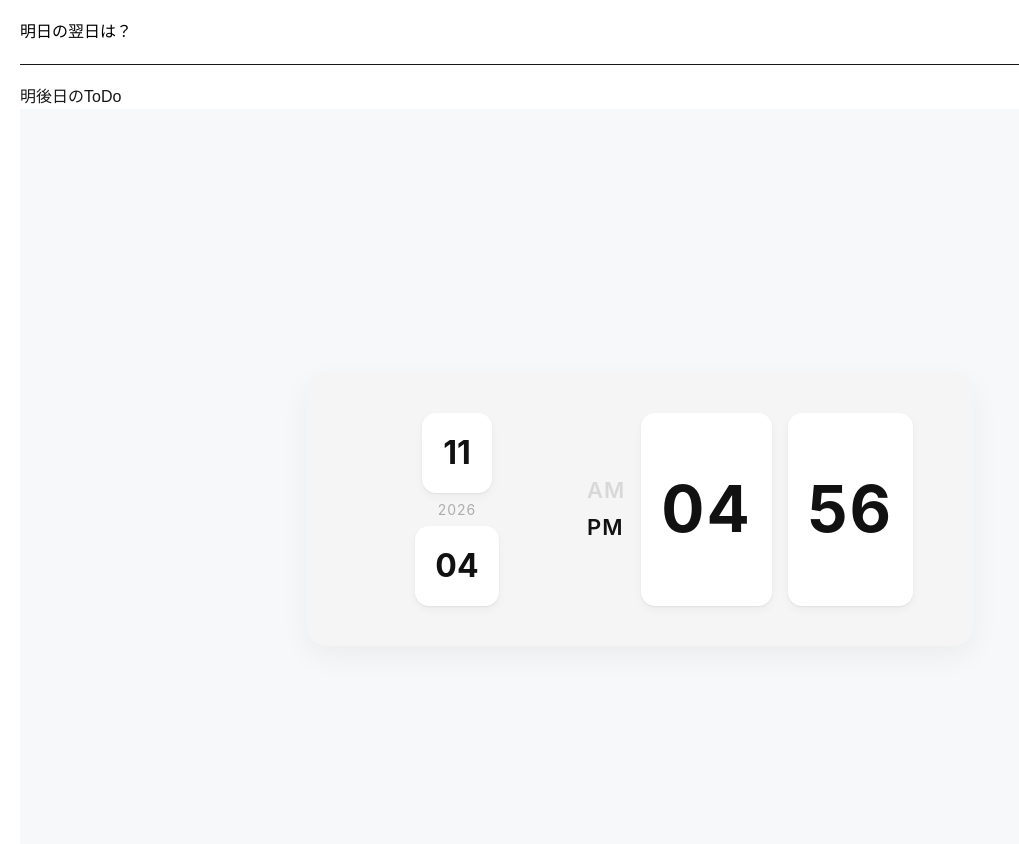
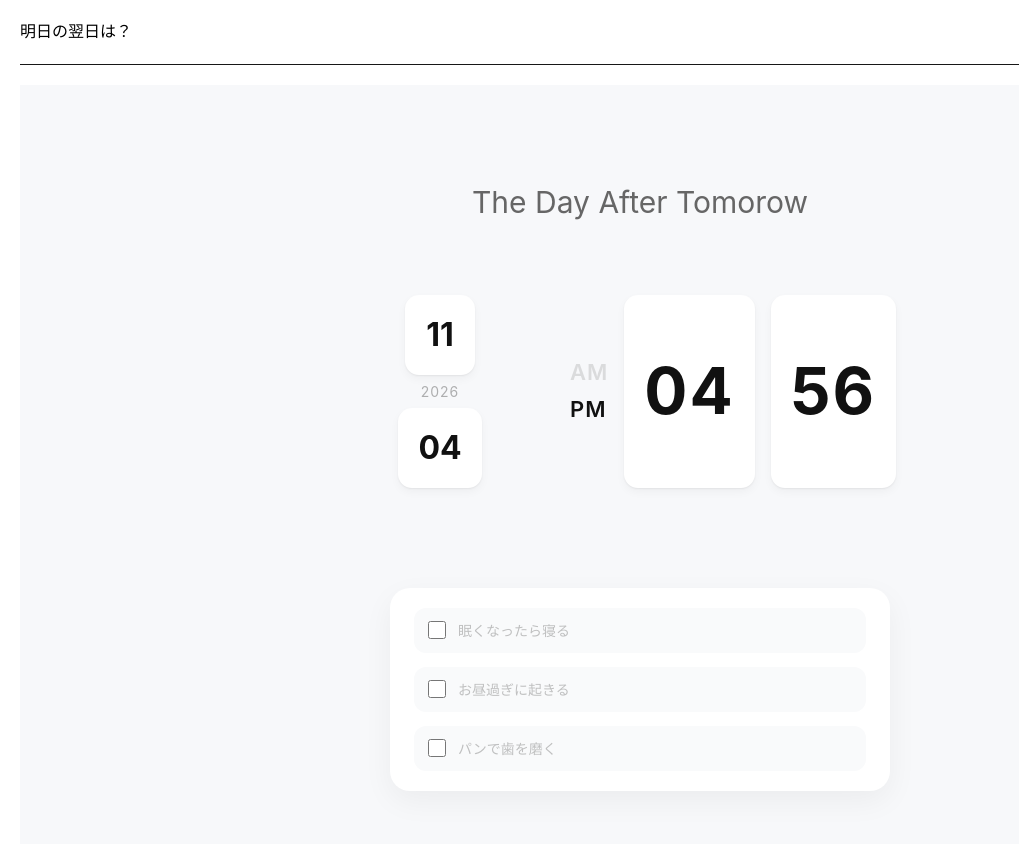
Before and after one commit to Tompedia-Labo/kuso-apps, a Next.js app in the folder web/: page /the-day-after-tomorow in a window 1280 px wide. Shown: the top 844 px of the page, without its empty margins (0-1019 px from the left). Built offline with nearby package versions, Linux system fonts and the light colour scheme.

Commit message:
ToDoの表示部分も作った

```diff
--- a/web/app/the-day-after-tomorow/page.tsx
+++ b/web/app/the-day-after-tomorow/page.tsx
@@ -20,9 +20,8 @@ export default function Page() {
   const isAm = true
 
   return (
-    <div>
-      <h2>明後日のToDo</h2>
     <div className={styles.mainArea}>
+      <h2 className={styles.mainTitle}>The Day After Tomorow</h2>
       <div className={styles.datetimeArea}>
         <div className={styles.dateArea}>
           <div className={styles.dateDblock}>{dd}</div>
@@ -38,6 +37,21 @@ export default function Page() {
           <div className={styles.clockMblock}>{mm}</div>
         </div>
       </div>
+      <div className={styles.todoArea}>
+        <div className={styles.todoItem}>
+          <input type="checkbox" />
+          <span>眠くなったら寝る</span>
+        </div>
+
+        <div className={styles.todoItem}>
+          <input type="checkbox" />
+          <span>お昼過ぎに起きる</span>
+        </div>
+
+        <div className={styles.todoItem}>
+          <input type="checkbox" />
+          <span>パンで歯を磨く</span>
+        </div>
       </div>
     </div>
   );
--- a/web/app/the-day-after-tomorow/style.module.css
+++ b/web/app/the-day-after-tomorow/style.module.css
@@ -2,16 +2,24 @@
   min-height: 100vh;
   background: #f7f8fa;
   display: flex;
+  flex-direction: column;
   align-items: center;
   justify-content: center;
   font-family: -apple-system, BlinkMacSystemFont, "Segoe UI", Roboto, sans-serif;
+  gap: 30px;
 
 }
+.mainTitle {
+  color: #666;
+  font-size: 30px;
+}
 .datetimeArea {
-  background: whitesmoke;
+  /* background: white; */
   padding: 40px 60px;
+  width: 100%;
+  max-width: 700px;
   border-radius: 20px;
-  box-shadow: 0 10px 30px rgba(0, 0, 0, 0.05);
+  /* box-shadow: 0 10px 30px rgba(0, 0, 0, 0.05); */
   display: flex;
   flex-direction: row;
   align-items: center;
@@ -95,3 +103,58 @@
   opacity: 1;
   color: #111;
 }
+
+.todoArea {
+  margin-top: 30px;
+  width: 100%;
+  max-width: 500px;
+
+  background: white;
+  border-radius: 20px;
+  padding: 20px 24px;
+
+  box-shadow: 0 10px 30px rgba(0, 0, 0, 0.05);
+
+  display: flex;
+  flex-direction: column;
+  gap: 14px;
+}
+
+/* 各ToDo */
+.todoItem {
+  display: flex;
+  align-items: center;
+  gap: 12px;
+
+  padding: 12px 14px;
+  border-radius: 12px;
+
+  background: #f9fafb;
+  transition: all 0.2s ease;
+}
+
+/* ホバーで浮く */
+.todoItem:hover {
+  transform: translateY(-2px);
+  background: #f1f3f5;
+}
+
+/* チェックボックス */
+.todoItem input[type="checkbox"] {
+  width: 18px;
+  height: 18px;
+  cursor: pointer;
+}
+
+/* テキスト */
+.todoItem span {
+  font-size: 14px;
+  opacity: 0.6;
+  color: #999;
+}
+
+.todoItem input[type="checkbox"]:checked + span {
+  text-decoration: line-through;
+  font-weight: bold;
+  color: #333;
+}
```
Also changed, not shown: 1 other file (tests, documents, lock files or other folders). Lines whose indentation alone changed are shown as unchanged.
